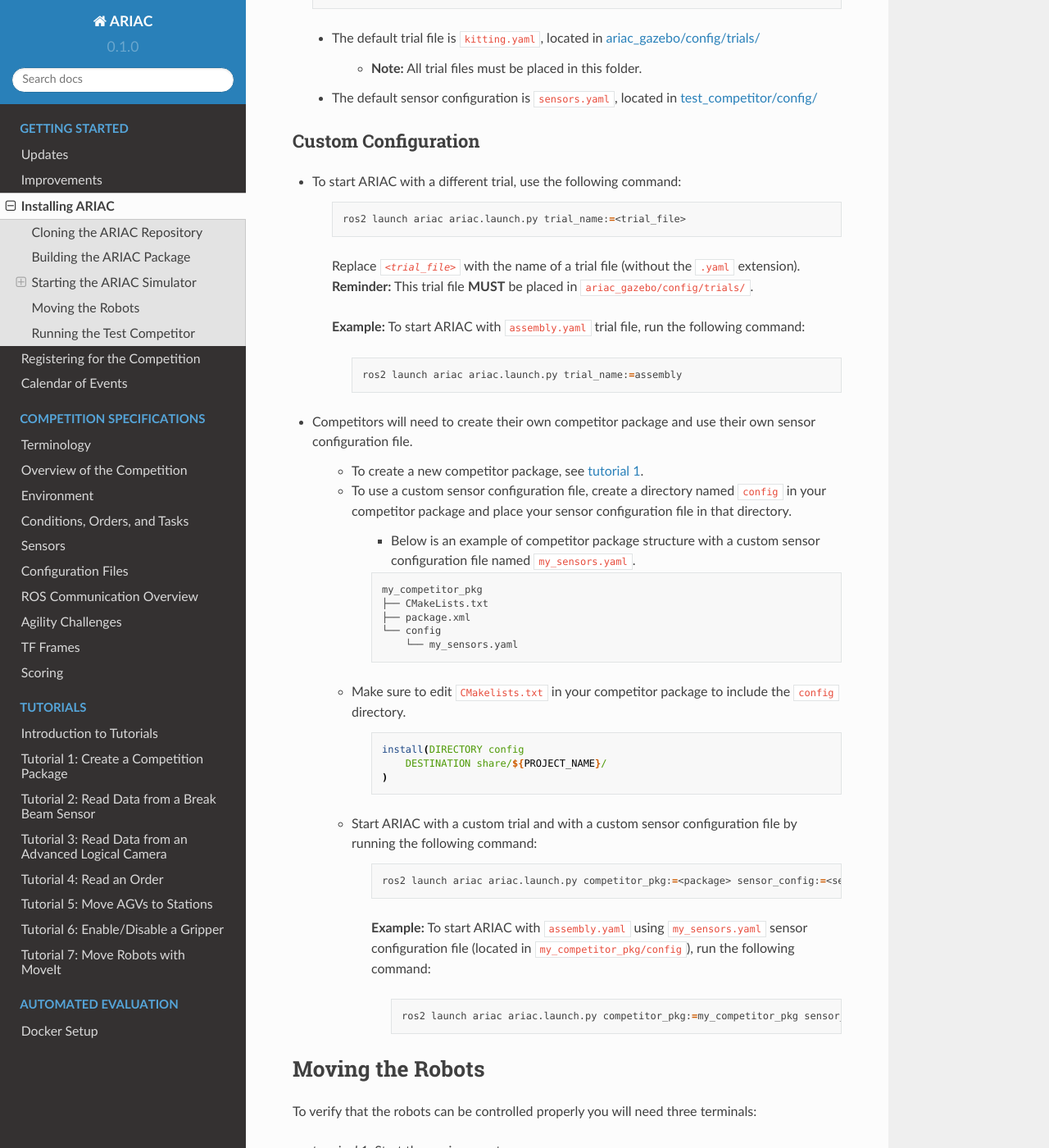
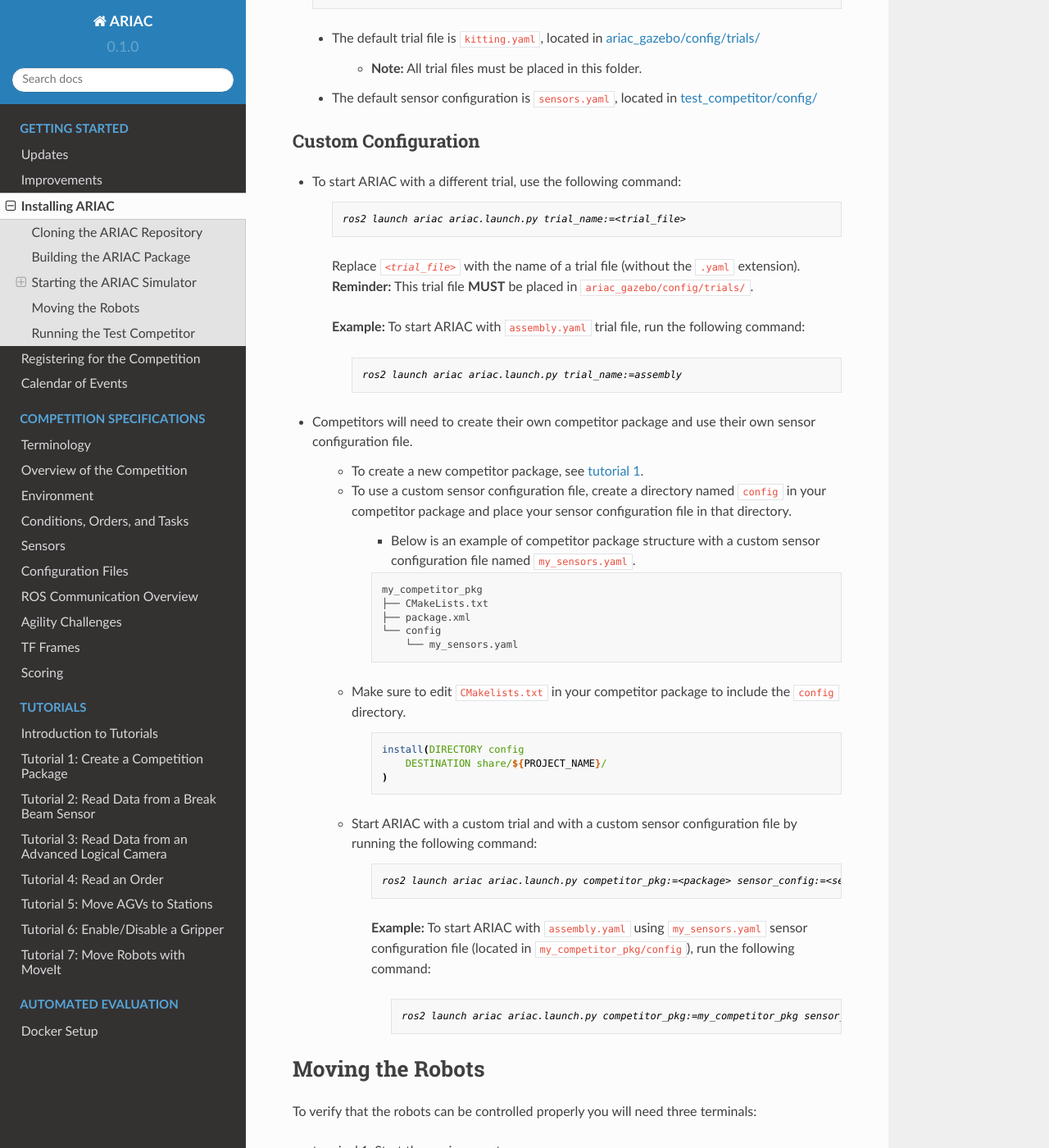
Before and after one commit to usnistgov/ARIAC, a Sphinx documentation site: the page built from docs/getting_started/installation.rst, in a window 1280 px wide and 1400 px high, scrolled down 1538 px. Shown: the whole window at 82% size. Built offline with Sphinx 7.4.7 and the Read the Docs theme 2.0.0, drawn with Linux system fonts in a browser that asks for light colours; some of the changed text lies outside the part shown.

Commit message:
updated the installation instructions

```diff
--- a/docs/getting_started/installation.rst
+++ b/docs/getting_started/installation.rst
@@ -75,7 +80,8 @@
 
 The following command starts ARIAC with the default configuration:
 
-    .. code-block:: bash
+    .. code-block:: console
+        :class: highlight
 
         ros2 launch ariac ariac.launch.py
 
@@ -89,7 +95,8 @@
 
 - To start ARIAC with a different trial, use the following command:
 
-    .. code-block:: bash
+    .. code-block:: console
+        :class: highlight
 
         ros2 launch ariac ariac.launch.py trial_name:=<trial_file>
 
@@ -97,7 +104,8 @@
 
     **Example:** To start ARIAC with :file:`assembly.yaml` trial file, run the following command:
 
-        .. code-block:: bash
+        .. code-block:: console
+            :class: highlight
 
             ros2 launch ariac ariac.launch.py trial_name:=assembly
 
@@ -127,13 +135,15 @@
 
         - Start ARIAC with a custom trial and with a custom sensor configuration file by running the following command:
 
-            .. code-block:: bash
+            .. code-block:: console
+                :class: highlight
 
                 ros2 launch ariac ariac.launch.py competitor_pkg:=<package> sensor_config:=<sensor_file> trial_name:=<trial_file>
 
             **Example:** To start ARIAC with :file:`assembly.yaml` using :file:`my_sensors.yaml` sensor configuration file (located in :file:`my_competitor_pkg/config`), run the following command:
 
-                .. code-block:: bash
+                .. code-block:: console
+                    :class: highlight
 
                     ros2 launch ariac ariac.launch.py competitor_pkg:=my_competitor_pkg sensor_config:=my_sensors trial_name:=assembly
 
@@ -145,7 +155,7 @@
 
 - *terminal 1*: Start the environment.
 
-    .. code-block:: command
+    .. code-block:: console
         :class: highlight
 
         ros2 launch ariac_gazebo ariac.launch.py
@@ -153,14 +163,14 @@
 
 - *terminal 2*: Start the moveit node.
 
-    .. code-block:: command
+    .. code-block:: console
         :class: highlight
 
         ros2 launch ariac_moveit_config ariac_robots_moveit.launch.py
 
 - *terminal 3*: Start the moveit test node.
 
-    .. code-block:: command
+    .. code-block:: console
         :class: highlight
 
         ros2 launch test_competitor moveit_test.launch.py
@@ -173,7 +183,7 @@
 ---------------------------
 
 A test competitor has been created to demonstrate how to complete some of the basic functions (no challenges) of working with the ARIAC environment.
-The test competitor has been tested with ``kitting.yaml``, ``assembly.yaml``, ``combined.yaml``, ``kitting_assembly.yaml``, and ``kitting_combined.yaml``.
+The test competitor has been tested with ``kitting.yaml``, ``assembly.yaml``, ``combined.yaml``, :class: :file:`kitting_assembly.yaml`, and :file:`kitting_combined.yaml`.
 There is no guarantee that the test competitor will work with other trials as the goal of the test competitor is to demonstrate how to interface with the ARIAC environment.
 
 
@@ -181,20 +191,23 @@
 
 - *terminal 1*: Start the environment.
 
-    .. code-block:: bash
+    .. code-block:: console
+        :class: highlight
 
         ros2 launch ariac_gazebo ariac.launch.py trial_name:=<trial_file>
 
 
 - *terminal 2*: Start the MoveIt node.
 
-    .. code-block:: bash
+    .. code-block:: console
+        :class: highlight
 
         ros2 launch ariac_moveit_config ariac_robots_moveit.launch.py
 
 - *terminal 3*: Start the competitor node.
 
-    .. code-block:: bash
+    .. code-block:: console
+        :class: highlight
 
         ros2 launch test_competitor competitor.launch.py
 
```
Also changed, not shown: other parts of docs/getting_started/installation.rst (+5 -0 lines).
